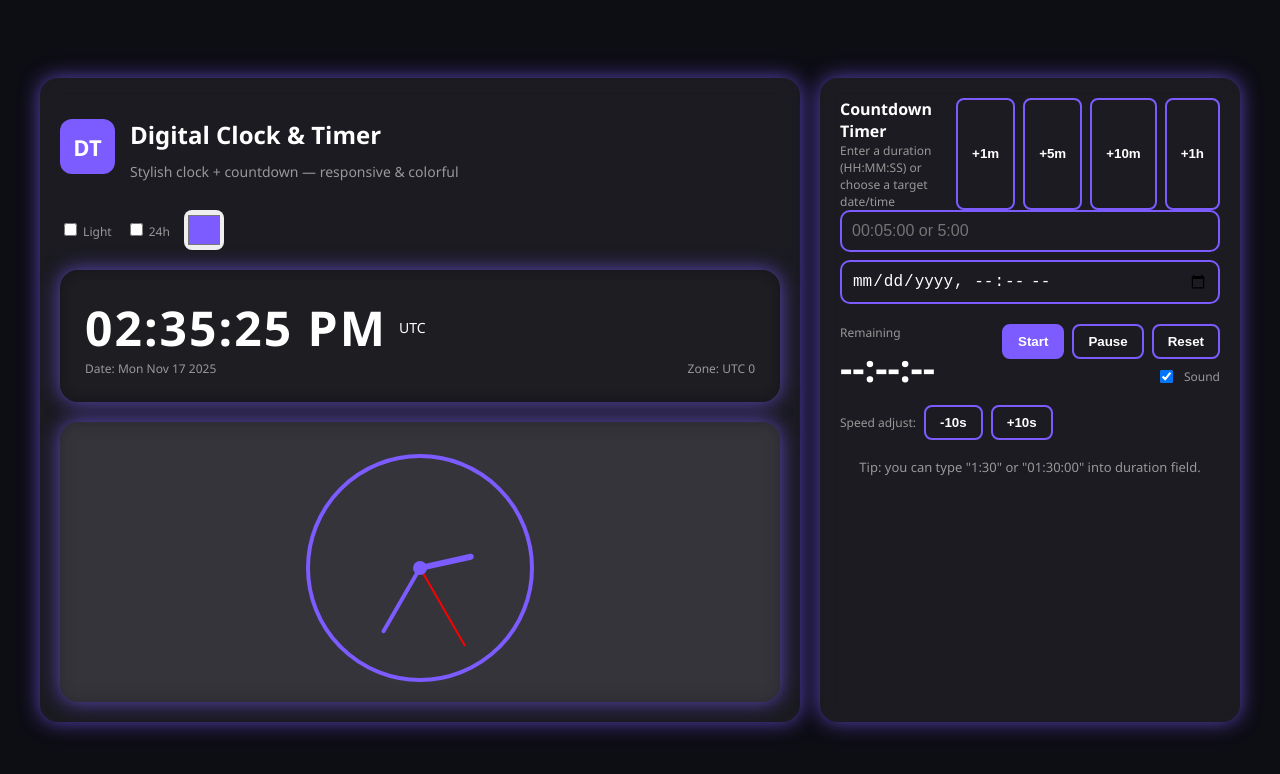
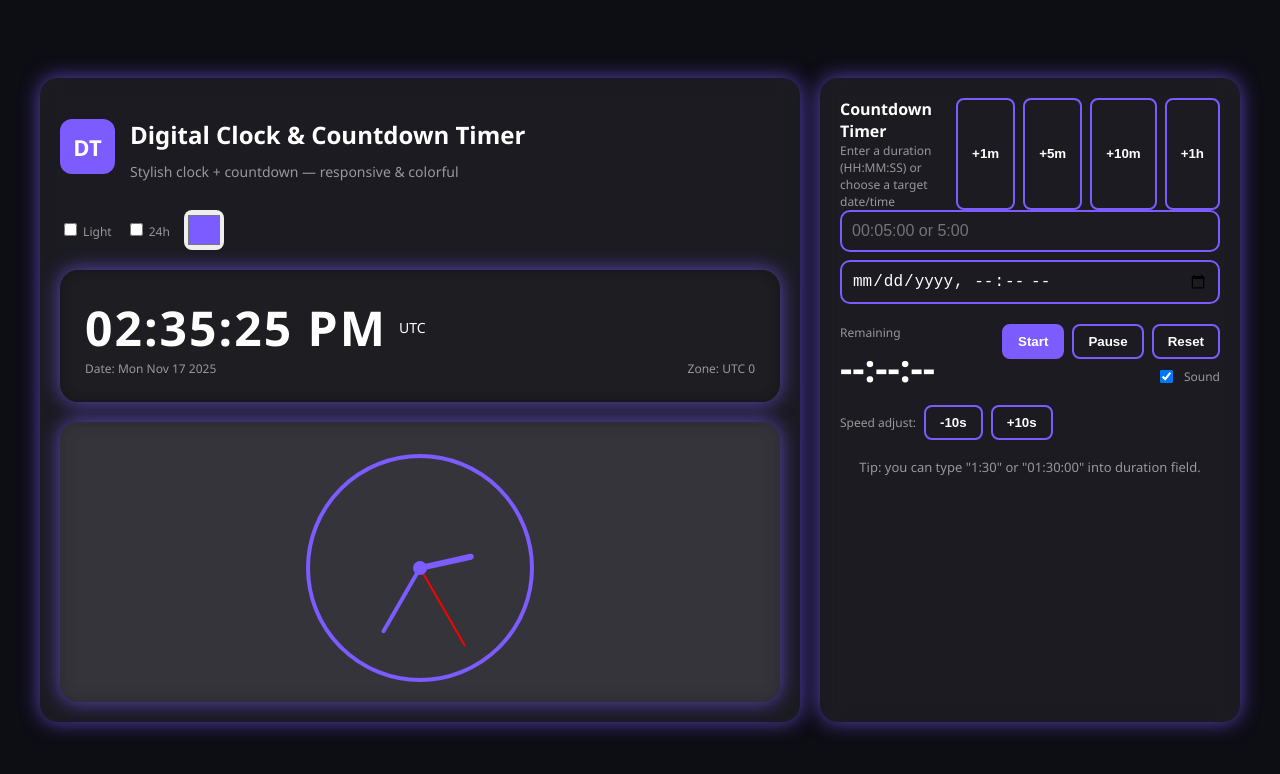
Before and after one commit to marchiecayudong/Practical-Output-in-JavaScript-Digital-clock, a plain HTML site: page index.html in a window 1280 px wide. Drawn offline with Linux system fonts and the light colour scheme.

Commit message:
Update index.html

```diff
--- a/index.html
+++ b/index.html
@@ -16,7 +16,7 @@
       <div class="title">
         <div class="logo">DT</div>
         <div>
-          <h1>Digital Clock & Timer</h1>
+          <h1>Digital Clock & Countdown Timer</h1>
           <p class="lead">Stylish clock + countdown — responsive & colorful</p>
         </div>
       </div>
```
